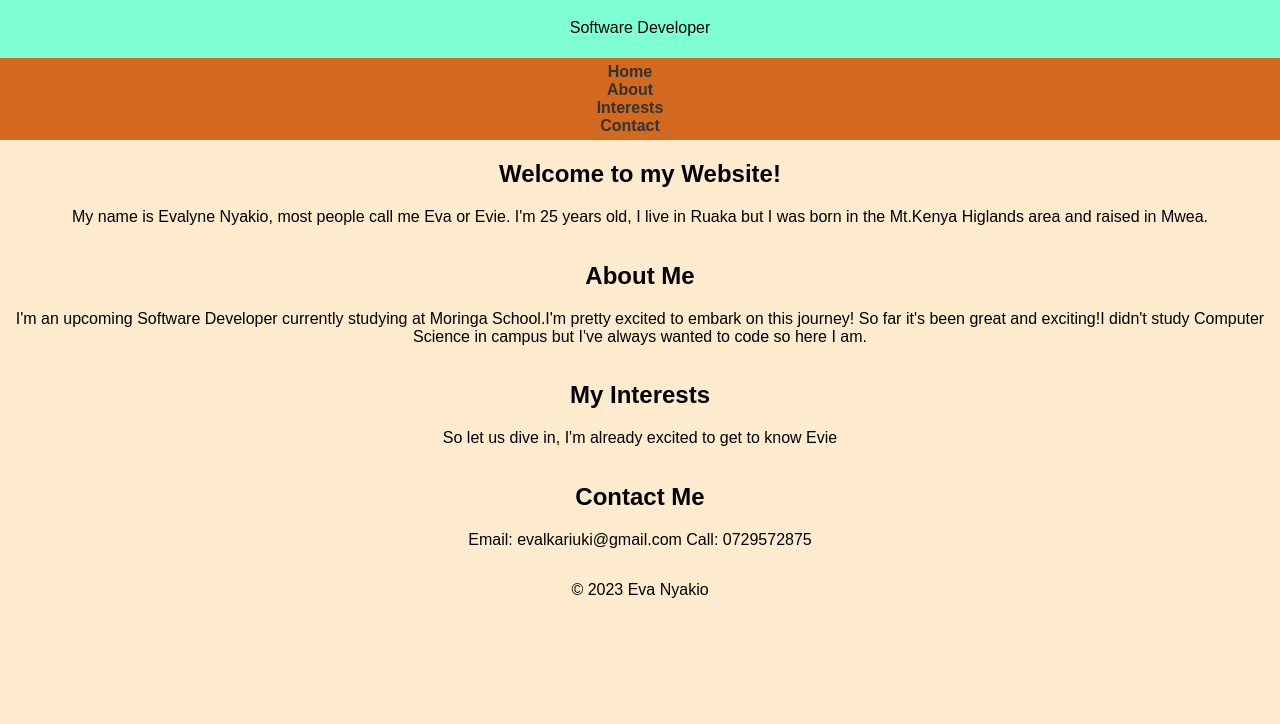
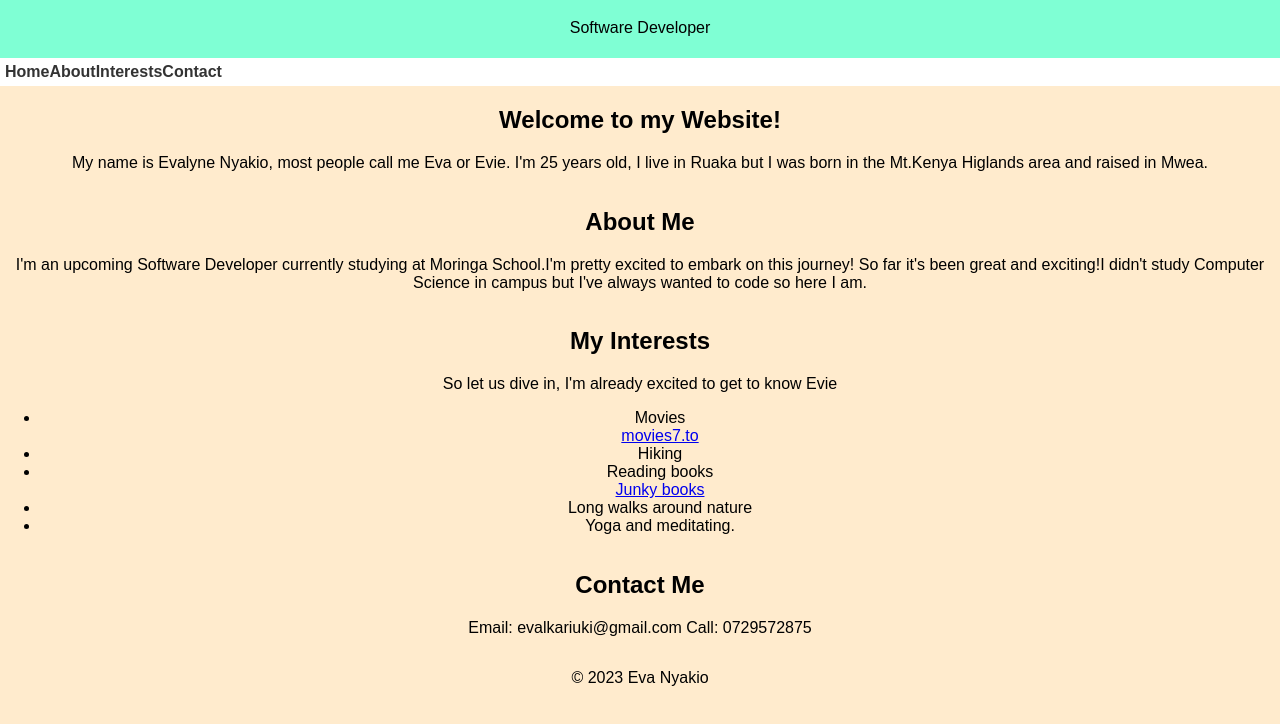
Before and after one commit to Nyakio-Eva/personal-website, a plain HTML site: page index.html in a window 1280 px wide. Both pictures are taken after a click on the link "Home". Shown: the part 66-790 px from the top of the page. Drawn offline with Linux system fonts and the light colour scheme.

Commit message:
added css to nav,added flex,changed js function

```diff
--- a/css/style.css
+++ b/css/style.css
@@ -15,20 +15,20 @@ header{
 }
 
 nav{
-    background-color: chocolate;
+    background-color: white;
     padding: 5px;
     display: flex;
-    justify-content: center;
+    justify-content: left;
 }
 
 nav ul{
     list-style: none;
     margin: 0;
     padding: 0;
-    display: flexbox;
+    display: flex;
 }
 
-nav ul li{
+nav ul li.button-click{
     margin-right: 20px;
 }
 
--- a/index.html
+++ b/index.html
@@ -13,10 +13,10 @@
     </header>
     <nav>
         <ul>
-            <li><a href="#home">Home</a></li>
-            <li><a href="#about">About</a></li>
-            <li><a href="#intrests">Interests</a></li>
-            <li><a href="#contact">Contact</a></li>
+            <li id="home-link"><a href="#home">Home</a></li>
+            <li id="about-link"><a href="#about">About</a></li>
+            <li id="interests-link"><a href="#intrests">Interests</a></li>
+            <li id="contact-link"><a href="#contact">Contact</a></li>
         </ul>
     </nav>
     <main>
@@ -30,10 +30,19 @@
             <p>I'm an upcoming Software Developer currently studying at Moringa School.I'm pretty excited to embark on this journey! So far it's been great and exciting!I didn't study Computer Science in campus but I've always wanted to code so here I am.</p>
         </section>
 
-        <section id="Interests">
+        <div id="Interests">
            <h2>My Interests</h2>
            <p>So let us dive in, I'm already excited to get to know Evie</p>
-        </section>
+           <ul>
+            <li>Movies</li>
+            <a href="https://movies7.to/home/" target="blank_">movies7.to</a>
+            <li>Hiking</li>
+            <li>Reading books</li> <a href="https://www.junkybooks.com/"target="blank_">Junky books</a>
+            <li>Long walks around nature</li>
+            <li>Yoga and meditating.</li>
+           </ul>
+
+        </div>
 
         <section id="contact">
             <h2>Contact Me</h2>
--- a/js/script.js
+++ b/js/script.js
@@ -1,13 +1,12 @@
-// Add a simple interactive feature
-document.addEventListener('DOMContentLoaded', function (){
-    const welcomeSection = document.getElementById('home')
-    // Change text color on mouseover
-    welcomeSection.addEventListener('mouseover',function (){
-        this.style.color = getRandomColor();
-    });
-    // change color back on mouseout
-    welcomeSection.addEventListener('mouseout',function(){
-        this.style.color = '';
+// function to change the color on mouseover
+function changeColorToGreen(linkId){
+    link = document.getElementById(linkId);
+    link.addEventListener('mouseover', function(){
+        link.style.color = 'green';
     });
 
-})
+}
+changeColorToGreen('home-link');
+changeColorToGreen('about-link');
+changeColorToGreen('interests-link');
+changeColorToGreen('contact-link');
```
